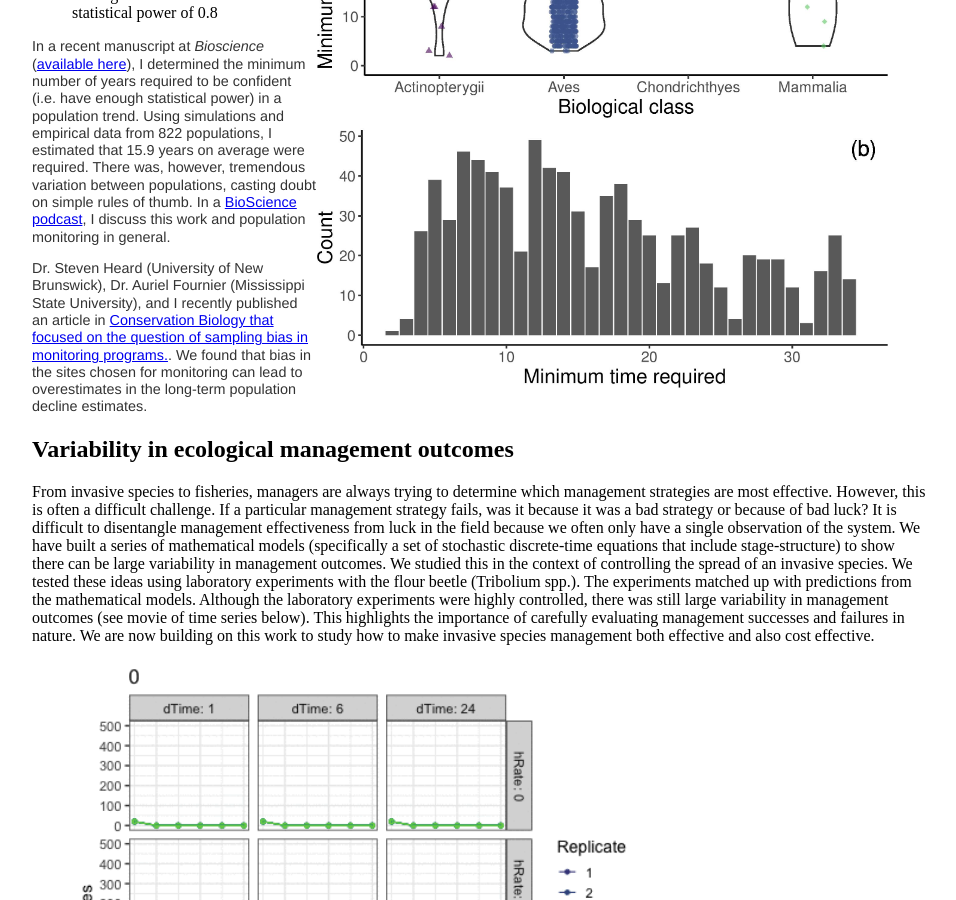
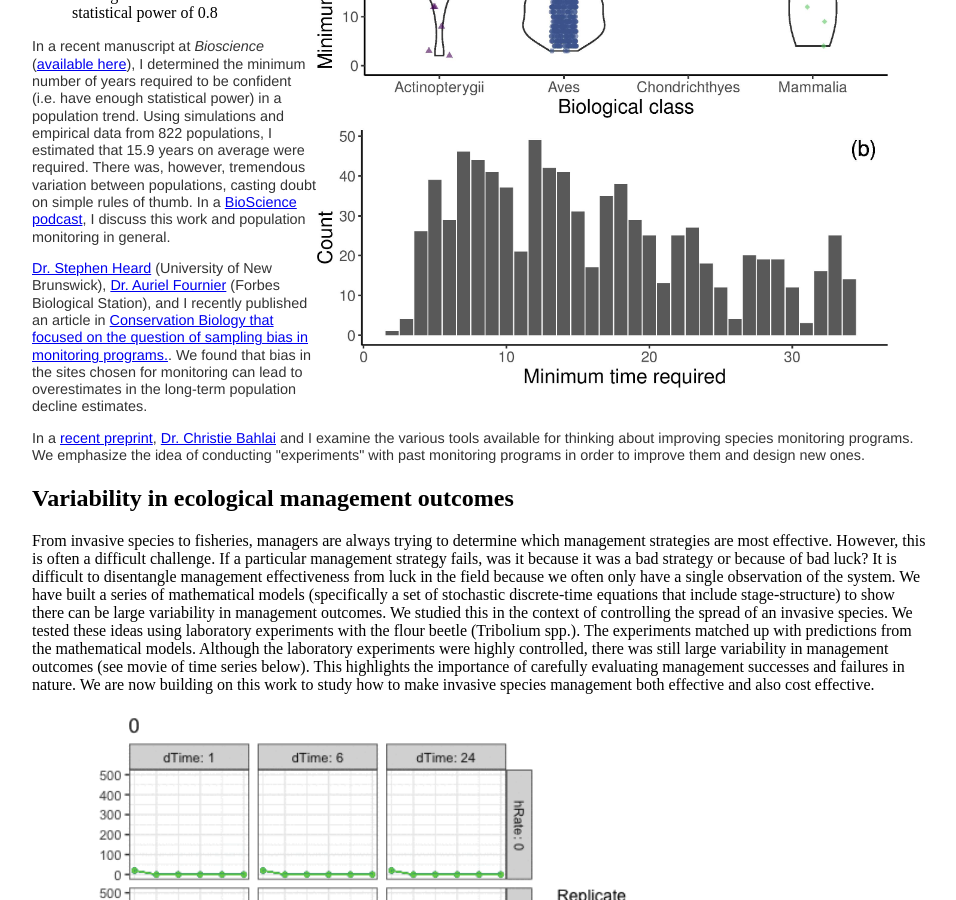
Before and after one commit to eastonwhite/eastonwhite.github.io, a Jekyll site: the page built from research/index.html, in a window 1280 px wide and 900 px high, scrolled down 1516 px. Shown: the whole window, without its empty margins (160-1116 px from the left). Built offline with Jekyll 4.4.1, drawn with Linux system fonts in a browser that asks for light colours.

Commit message:
added co-author links and preprint

```diff
--- a/research/index.html
+++ b/research/index.html
@@ -47,7 +47,12 @@ title: Easton R. White | Research
 
 <p>In a recent manuscript at <em>Bioscience</em> (<a href="https://academic.oup.com/bioscience/advance-article/doi/10.1093/biosci/biy144/5195956" target="_blank" rel="noopener noreferrer">available here</a>), I determined the minimum number of years required to be confident (i.e. have enough statistical power) in a population trend. Using simulations and empirical data from 822 populations, I estimated that 15.9 years on average were required. There was, however, tremendous variation between populations, casting doubt on simple rules of thumb. In a <a href="http://bioscienceaibs.libsyn.com/saving-species-with-better-monitoring" target="_blank" rel="noopener noreferrer">BioScience podcast</a>, I discuss this work and population monitoring in general.</p>
 
-<p>Dr. Steven Heard (University of New Brunswick), Dr. Auriel Fournier (Mississippi State University), and I recently published an article in <a href="https://conbio.onlinelibrary.wiley.com/doi/full/10.1111/cobi.13371" target="_blank" rel="noopener noreferrer">Conservation Biology that focused on the question of sampling bias in monitoring programs.</a>. We found that bias in the sites chosen for monitoring can lead to overestimates in the long-term population decline estimates.
+<p><a href="http://www2.unb.ca/~sheard/" target="_blank" rel="noopener noreferrer">Dr. Stephen Heard</a> (University of New Brunswick), <a href="http://aurielfournier.github.io/" target="_blank" rel="noopener noreferrer">Dr. Auriel Fournier</a> (Forbes Biological Station), and I recently published an article in <a href="https://conbio.onlinelibrary.wiley.com/doi/full/10.1111/cobi.13371" target="_blank" rel="noopener noreferrer">Conservation Biology that focused on the question of sampling bias in monitoring programs.</a>. We found that bias in the sites chosen for monitoring can lead to overestimates in the long-term population decline estimates.
+
+
+
+
+<p>In a <a href="https://ecoevorxiv.org/cz5va/" target="_blank" rel="noopener noreferrer">recent preprint</a>, <a href="https://www.kent.edu/biology/christie-bahlai" target="_blank" rel="noopener noreferrer">Dr. Christie Bahlai</a> and I examine the various tools available for thinking about improving species monitoring programs. We emphasize the idea of conducting "experiments" with past monitoring programs in order to improve them and design new ones.</p>
 
 
 <p><a name="management_variability"></a></p>
```
